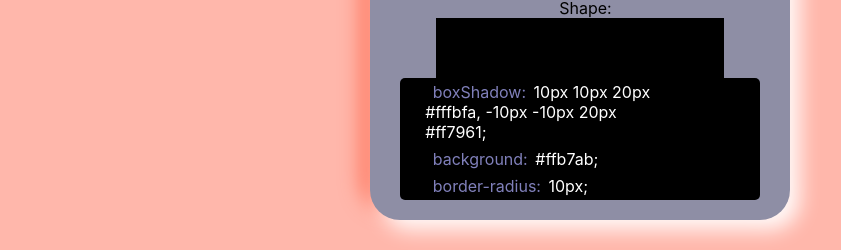
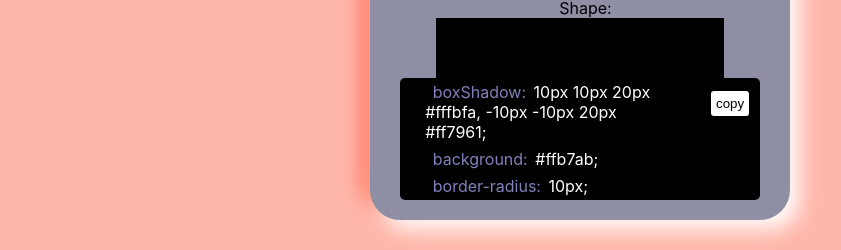
Before and after one commit to gabrielEloy/neumorphism-generator, a React (Create React App) app: page / in a window 1280 px wide. Shown: the part 497-747 px from the top of the page, without its empty margins (270-1111 px from the left). Built offline with nearby package versions, Linux system fonts and the light colour scheme.

Commit message:
added copy button to copy box code content

```diff
--- a/src/components/CodeContainer/index.js
+++ b/src/components/CodeContainer/index.js
@@ -1,11 +1,25 @@
-import React from 'react'
+import React, { useState } from 'react'
 import { Container } from './styles';
 
 export default function CodeContainer({content}) {
+    const [copyText, setCopy] = useState('copy');
+
     const keys = Object.keys(content)
-    console.log({content, keys})
+    function getContainerCode() {
+        let text = '';
+        for(let i in content){
+            text += `${i}: ${content[i]}; \n`;
+        }
+        navigator.clipboard.writeText(text).then(() => {
+            setCopy('copied');
+            setTimeout(() => setCopy('copy'), 1000);
+        });
+    }
     return (
         <Container>
+            <button onClick={getContainerCode} className="copy-button">
+                {copyText}
+            </button>
             {keys.map(key => (
                 <div className="property-container" key={key}>
                     <span className="property-name">
--- a/src/components/CodeContainer/styles.js
+++ b/src/components/CodeContainer/styles.js
@@ -3,13 +3,29 @@ import styled from "styled-components";
 export const Container = styled.div`
   width: 100%;
   background: black;
-  /* height: 90px; */
   align-self: center;
   border-radius: 5px;
   display: flex;
   justify-content: center;
   align-items: flex-start;
   flex-direction: column;
+  position: relative;
+
+  .copy-button{
+    background: white;
+    position: absolute;
+    right:  3%;
+    top: 10%;
+    padding: 5px;
+    border: none;
+    border-radius: 3px;
+    :hover{
+      cursor: pointer;
+    }
+    :focus{
+      outline: none;
+    }
+  }
 
   .property-container {
     width: 70%;
```
